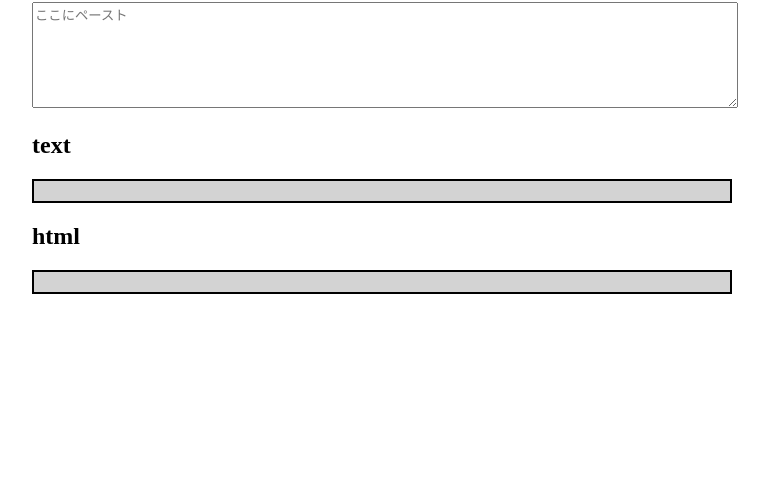
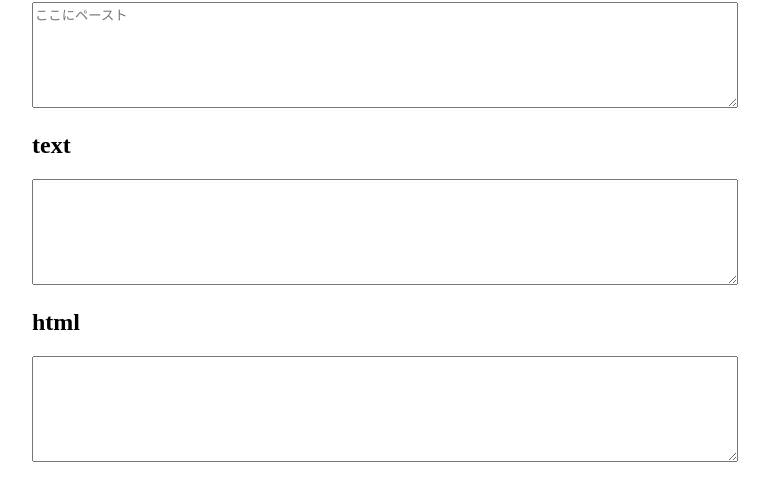
Before and after one commit to tksugimoto/note, a plain HTML site: page js-paste/index.html in a window 1280 px wide. Shown: the part 87-588 px from the top of the page, without its empty margins (258-1027 px from the left). Drawn offline with Linux system fonts and the light colour scheme.

Commit message:
[Update] JavaScript paste: text, htmlの出力先を<pre>から<textarea>に変更

```diff
--- a/js-paste/index.html
+++ b/js-paste/index.html
@@ -8,15 +8,11 @@
 			margin-right: auto;
 			margin-left: auto;
 		}
-		#input {
+		#input,
+		#output_text,
+		#output_html {
 			width: 100%;
 			height: 100px;
-		}
-		pre {
-			background: lightgray;
-			border: solid black 2px;
-			padding: 10px;
-			white-space: pre-line;
 		}
 	</style>
 </head>
@@ -24,9 +20,9 @@
 <h1>クリップボードの中身のhtmlを確認</h1>
 <textarea id="input" placeholder="ここにペースト"></textarea>
 <h2>text</h2>
-<pre id="output_text"></pre>
+<textarea id="output_text"></textarea>
 <h2>html</h2>
-<pre id="output_html"></pre>
+<textarea id="output_html"></textarea>
 <script type="text/javascript">
 document.getElementById("input").addEventListener("paste", evt => {
 	evt.preventDefault();
```
